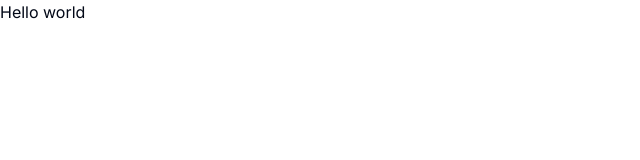
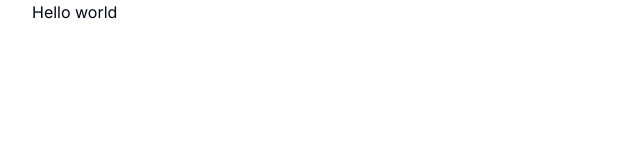
Before and after one commit to hermanconnor/photo-gallery, a Next.js app: page / in a window 1280 px wide. Shown: the top 160 px of the page, without its empty margins (0-640 px from the left). Built offline with nearby package versions, Linux system fonts and the light colour scheme.

Commit message:
Create theme provider and set revalidate to 1hr

```diff
--- a/app/layout.tsx
+++ b/app/layout.tsx
@@ -1,22 +1,30 @@
-import './globals.css'
-import type { Metadata } from 'next'
-import { Inter } from 'next/font/google'
+import './globals.css';
+import type { Metadata } from 'next';
+import { Inter } from 'next/font/google';
 
-const inter = Inter({ subsets: ['latin'] })
+import ThemeProvider from '@/providers/ThemeProvider';
+
+export const revalidate = 3600; // 1hour
+
+const inter = Inter({ subsets: ['latin'] });
 
 export const metadata: Metadata = {
-  title: 'Create Next App',
-  description: 'Generated by create next app',
-}
+  title: 'Photo Gallery',
+  description: 'Photo gallery app using Next.js and TailwindCSS',
+};
 
 export default function RootLayout({
   children,
 }: {
-  children: React.ReactNode
+  children: React.ReactNode;
 }) {
   return (
-    <html lang="en">
-      <body className={inter.className}>{children}</body>
+    <html lang='en'>
+      <body className={inter.className}>
+        <ThemeProvider attribute='class' defaultTheme='system' enableSystem>
+          <main className='container'>{children}</main>
+        </ThemeProvider>
+      </body>
     </html>
-  )
+  );
 }
--- /dev/null
+++ b/providers/ThemeProvider.tsx
@@ -0,0 +1,19 @@
+'use client';
+
+import { useState, useEffect } from 'react';
+import { ThemeProvider as NextThemesProvider } from 'next-themes';
+import type { ThemeProviderProps } from 'next-themes/dist/types';
+
+const ThemeProvider = ({ children, ...props }: ThemeProviderProps) => {
+  const [isMounted, setIsMounted] = useState<boolean>(false);
+
+  useEffect(() => {
+    setIsMounted(true);
+  }, []);
+
+  if (!isMounted) return null;
+
+  return <NextThemesProvider {...props}>{children}</NextThemesProvider>;
+};
+
+export default ThemeProvider;
```
